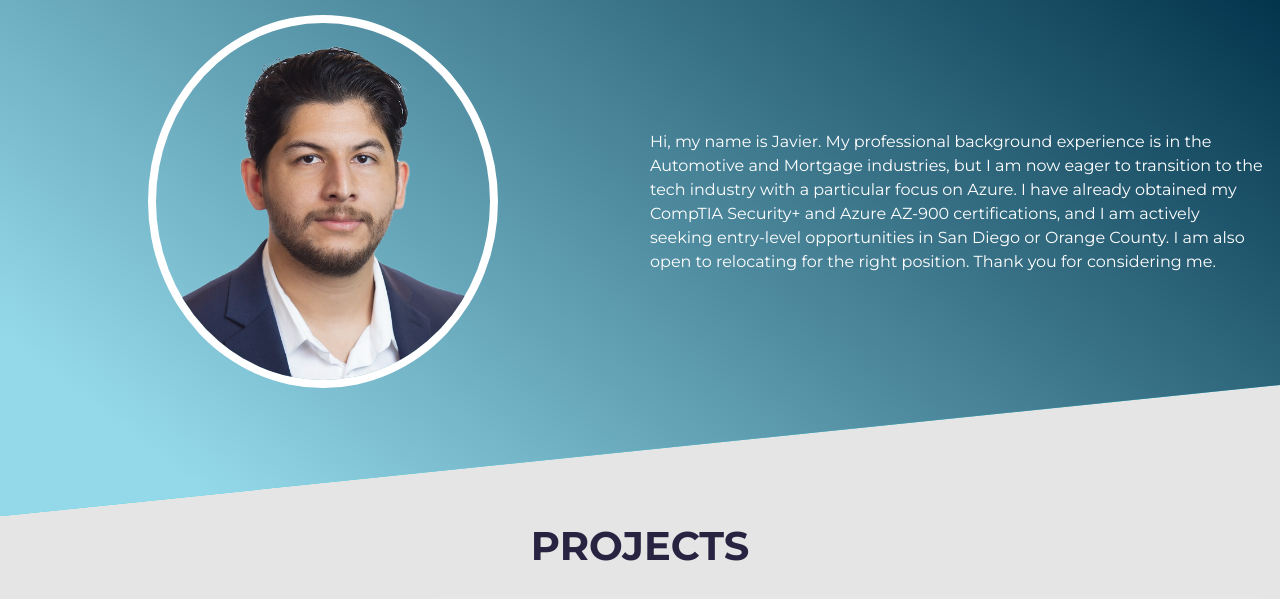
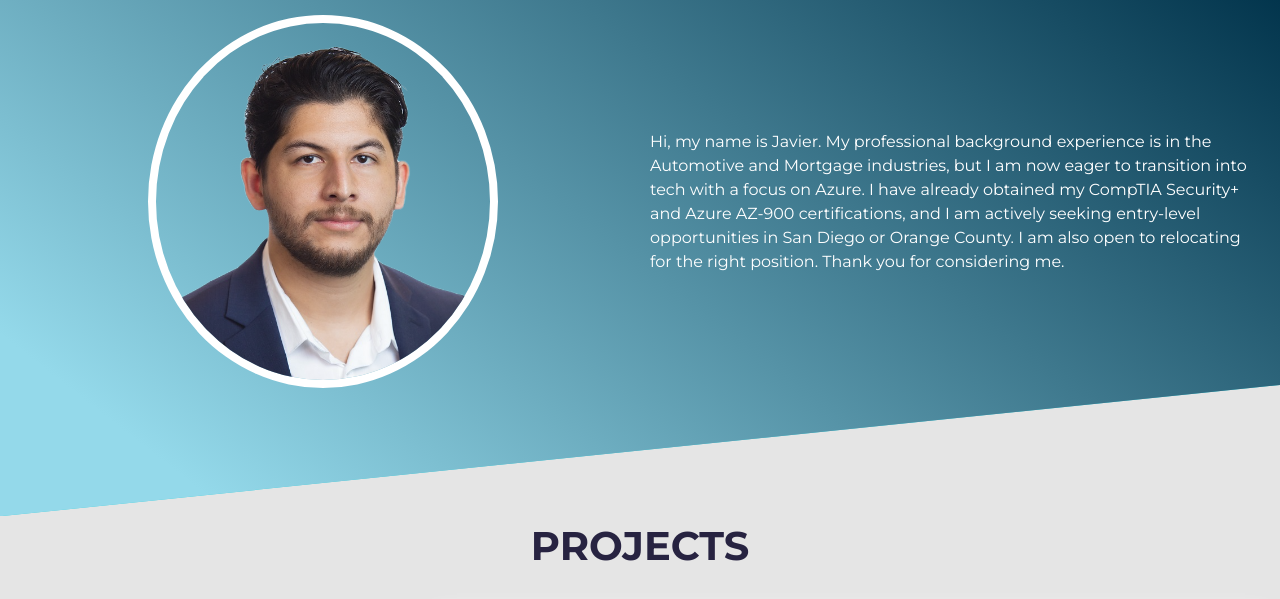
Before and after one commit to 44javi/Portfolio-Website, a plain HTML site: page frontend/index.html in a window 1280 px wide. Shown: the part 940-1539 px from the top of the page. Drawn offline with nearby package versions, Linux system fonts and the light colour scheme; a script that the page names is missing.

Commit message:
changes to html

```diff
--- a/frontend/index.html
+++ b/frontend/index.html
@@ -59,7 +59,7 @@
           </div>
           <div class="about-wrapper__info">
             <p class="about-wrapper__info-text">
-             Hi, my name is Javier. My professional background experience is in the Automotive and Mortgage industries, but I am now eager to transition to the tech industry with a particular focus on Azure. I have already obtained my CompTIA Security+ and Azure AZ-900 certifications, and I am actively seeking entry-level opportunities in San Diego or Orange County.  I am also open to relocating for the right position. Thank you for considering me.
+             Hi, my name is Javier. My professional background experience is in the Automotive and Mortgage industries, but I am now eager to transition into tech with a focus on Azure. I have already obtained my CompTIA Security+ and Azure AZ-900 certifications, and I am actively seeking entry-level opportunities in San Diego or Orange County.  I am also open to relocating for the right position. Thank you for considering me.
             </p>
           </div>
         </div>
```
